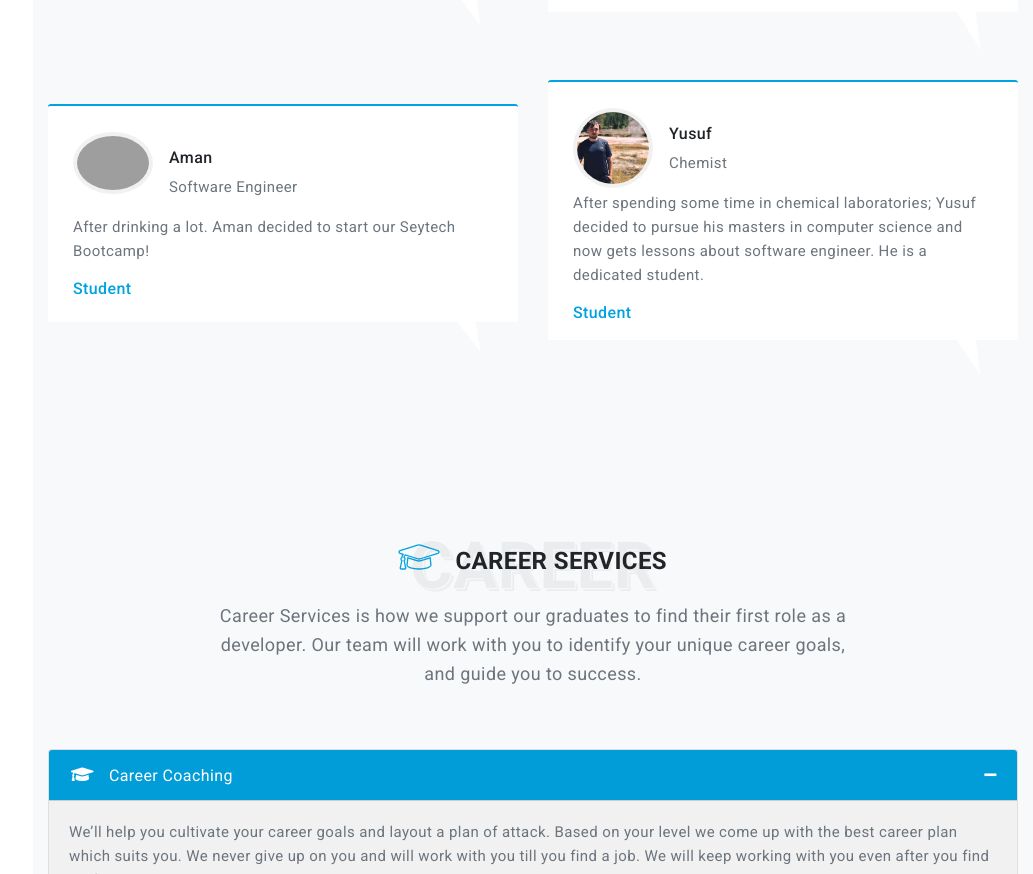
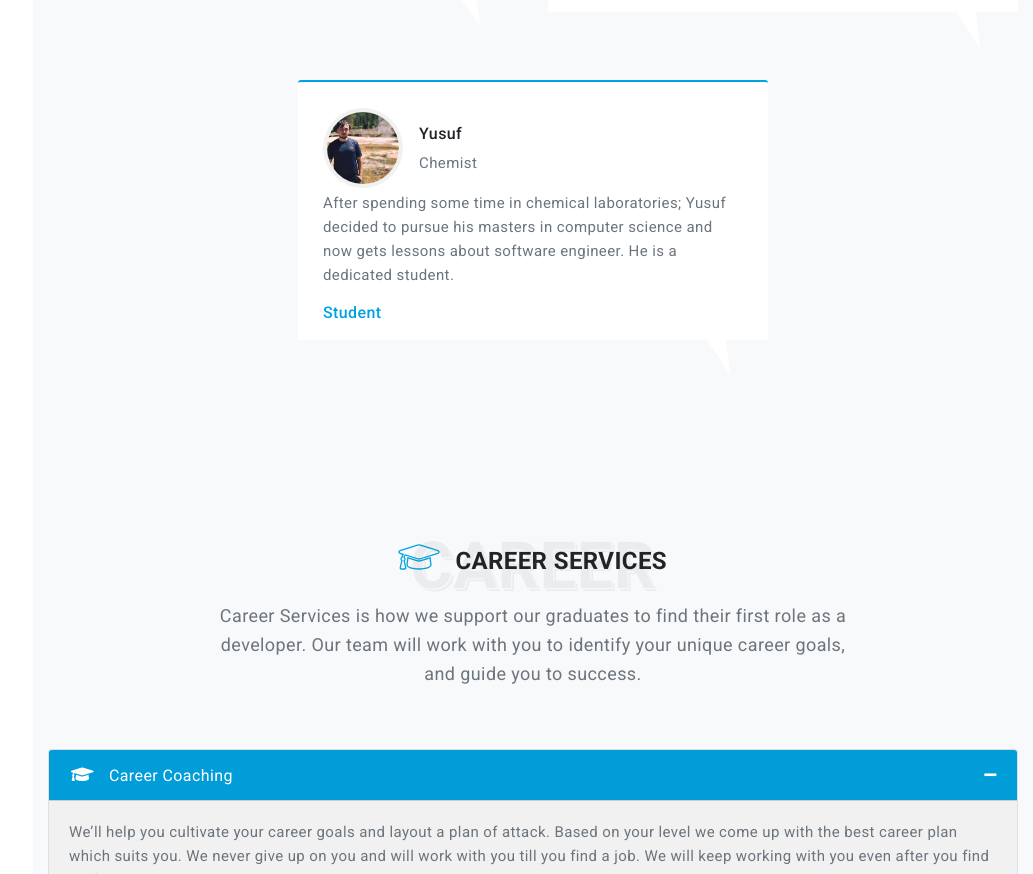
Before and after one commit to maratgaip/seytech-dashboard, a plain HTML site: page index.html in a window 1280 px wide. Shown: the part 4320-5194 px from the top of the page, without its empty margins (247-1280 px from the left). Drawn offline with Linux system fonts and the light colour scheme; grey boxes are pictures that could not be loaded.

Commit message:
Revert "new student added, please review"

```diff
--- a/index.html
+++ b/index.html
@@ -556,29 +556,6 @@
                             		                                    After spending some time in chemical laboratories; Ulan decided to pursue his masters in computer science and now works as a software engineer. He likes to run outside or watch NBA. He is dedicated to help his students establish successful career in tech.
                             		                                </p>
                             		                                <h4>Instructor</h4>
-                            		                            </div>
-                            		                        </div>
-                            		                    </div>
-						</div>
-						<div class="col-md-6">
-							<div class="item">
-                            		                        <div class="testi-content">
-                            		                            <div class="testi-box mt-30">
-                            		                            	<div class="">
-                            			                                <div class="float-left mr-3">
-                            			                                    <div class="client-img">
-                            			                                        <img src="https://encrypted-tbn0.gstatic.com/images?q=tbn%3AANd9GcQDYP5ymy9xJvsB0JmmWjKNHH6ISj94ee3nAsahO6LJ9UPvylYW" alt="" class="img-fluid rounded-circle">
-                            			                                    </div>
-                            			                                </div>
-                            			                                <div class="clients-name text-left pt-3">
-                            			                                    <h6 class="position-relative">Aman</h6>
-                            			                                    <p class="text-muted">Software Engineer</p>
-                            			                                </div>
-                            			                            </div>
-                            		                                <p class="text-muted">
-                            		                                    After drinking a lot. Aman decided to start our Seytech Bootcamp!
-                            		                                </p>
-                            		                                <h4>Student</h4>
                             		                            </div>
                             		                        </div>
                             		                    </div>
```
Also changed, not shown: images/users/aman.jpg (deleted).
